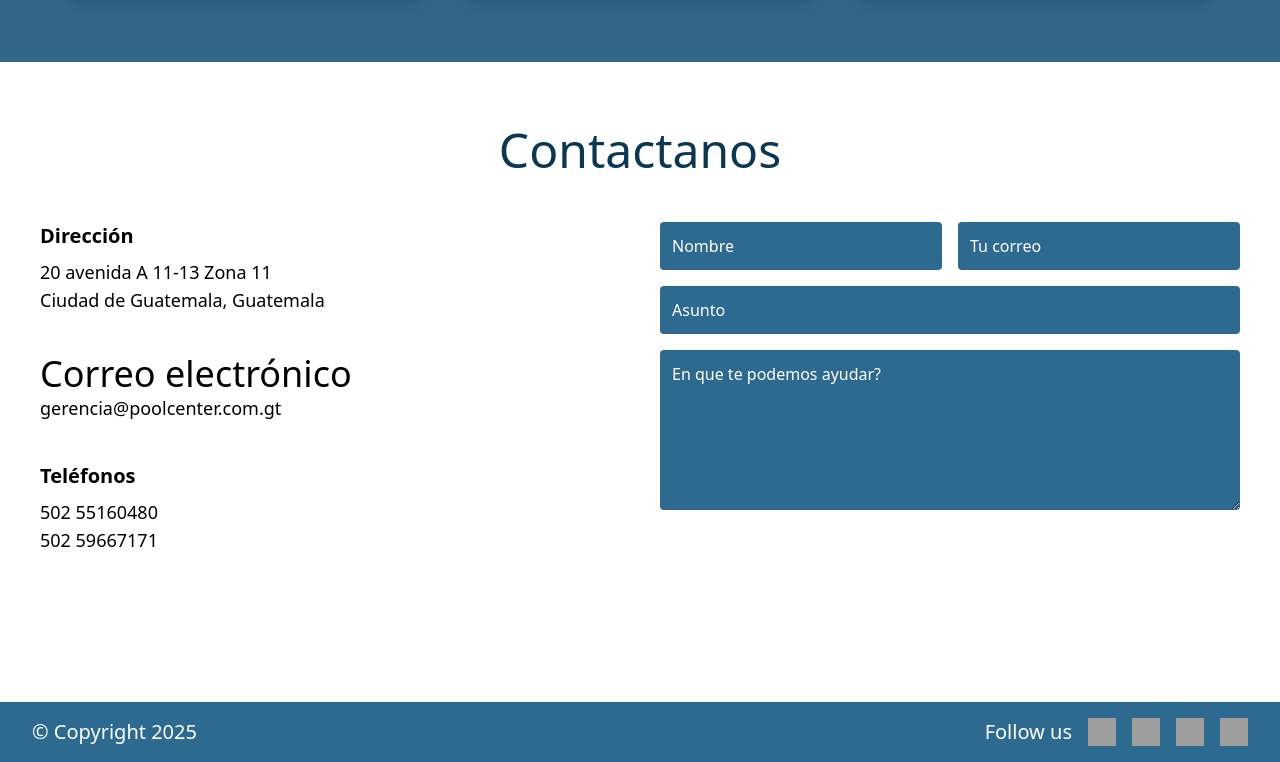
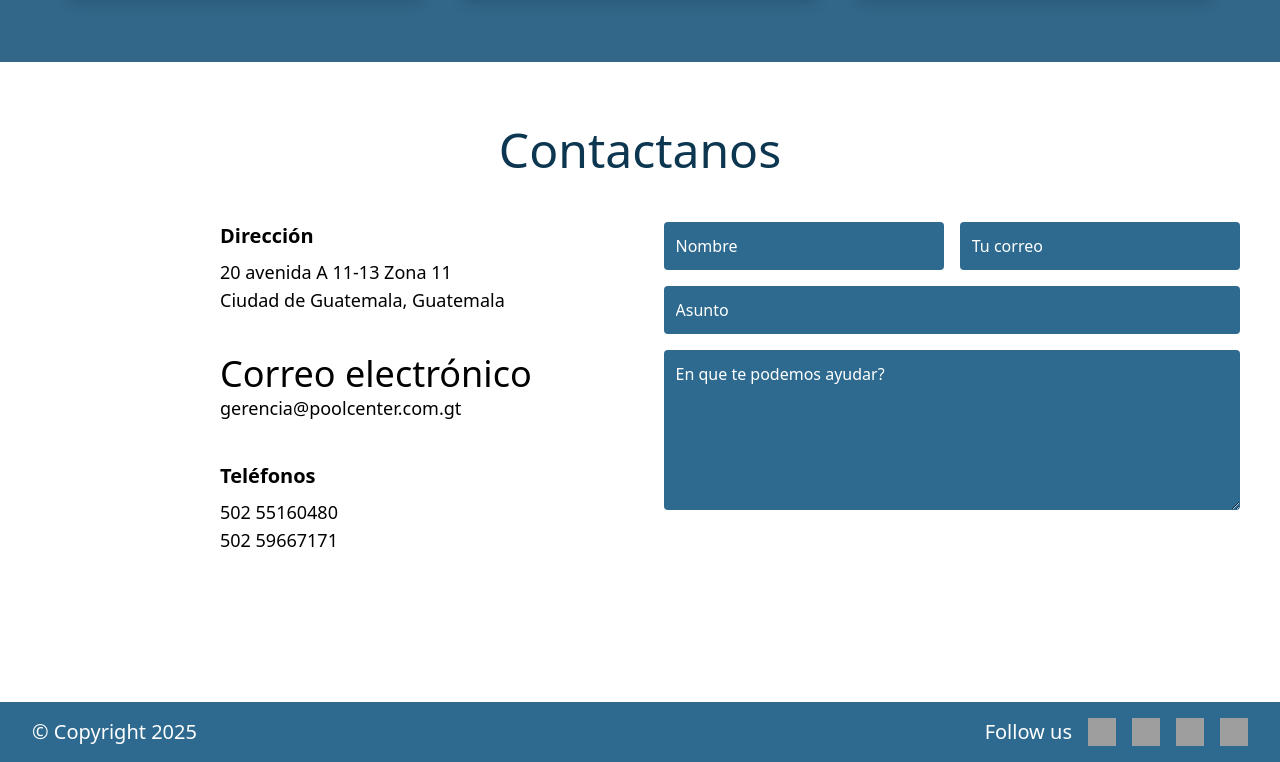
Before and after one commit to AleWWH1104/Fronted_ISoftware1, a React (Vite) app: page / in a window 1280 px wide. Shown: the part 2418-3180 px from the top of the page. Built offline with nearby package versions, Linux system fonts and the light colour scheme; no server answers; grey boxes are pictures that could not be loaded.

Commit message:
pantalla contacto lista pero sin font correcto

```diff
--- a/src/pages/Client/Contact.jsx
+++ b/src/pages/Client/Contact.jsx
@@ -8,7 +8,7 @@ function Contact() {
      <h1 className=" font-mifuente text-5xl text-center text-[#0d3750] mb-12">Contactanos</h1>
       <div className="w-full flex flex-col lg:flex-row justify-between gap-10">
         {/* INFO */}
-        <div className="w-full lg:w-1/2 text-center lg:text-left space-y-10 text-black text-lg">
+        <div className="w-full lg:w-1/2 text-center lg:text-left space-y-10 text-black text-lg pl-45">
           <div>
             <h3 className="font-bold text-xl mb-2">Dirección</h3>
             <p>20 avenida A 11-13 Zona 11<br />Ciudad de Guatemala, Guatemala</p>
```
